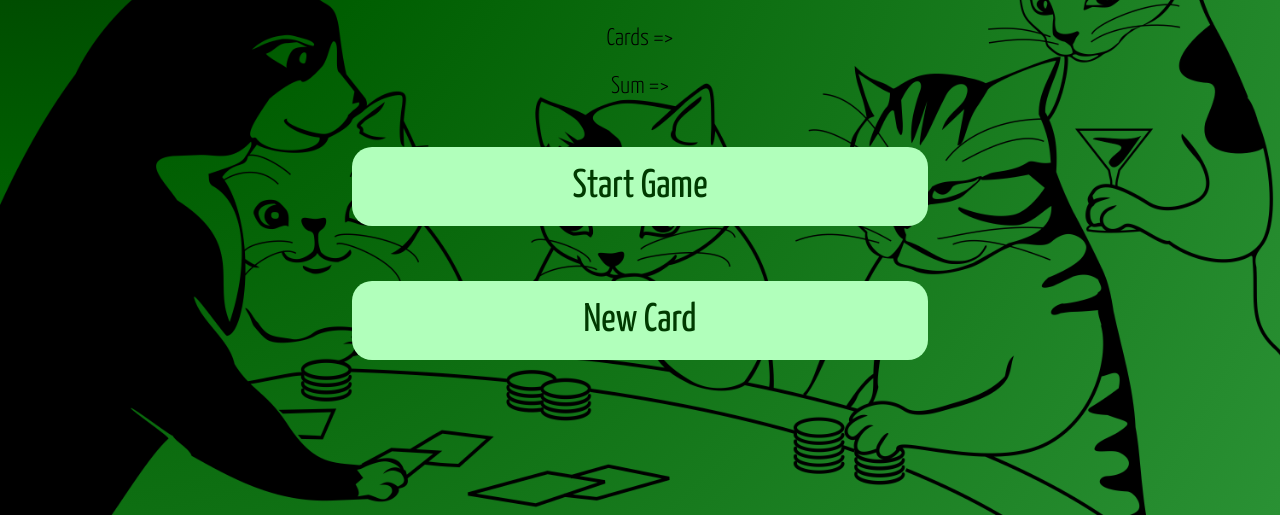
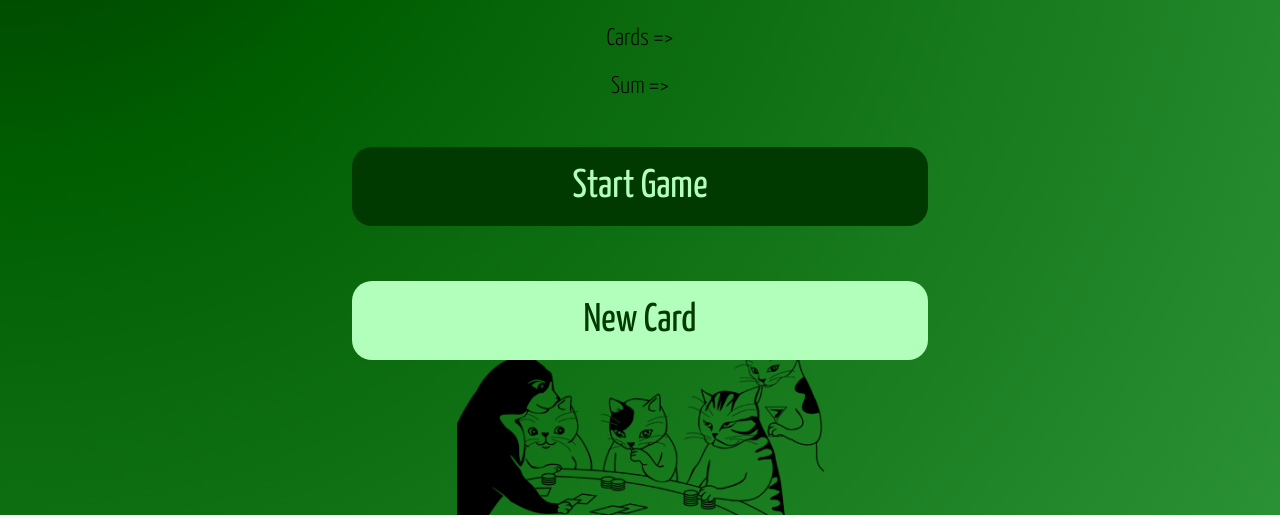
Before and after one commit to JoleneKearse/JavaScript, a plain HTML site: page blackjack/index.html in a window 1280 px wide. Both pictures are taken after a click on the button "Start Game". Shown: the part 285-808 px from the top of the page. Drawn offline with Linux system fonts and the light colour scheme.

Commit message:
btn improvements: focus, hover, active states

```diff
--- a/blackjack/style.css
+++ b/blackjack/style.css
@@ -49,13 +49,12 @@ h1 {
 
 /* -------- LAYOUT -------- */
 body {
-    background-image: url("cat-blackjack.png"), radial-gradient(circle at top left, #004700 15%, #005e01 30%, #2A9134);
+    background-image: url("cat-blackjack-mobile.png"), radial-gradient(circle at top left, #004700 15%, #005e01 30%, #2A9134);
     background-attachment: fixed;
     background-position: bottom;
     background-repeat: no-repeat;
     background-size: contain;
     height: 100vh;
-
 }
 
 .container {
@@ -83,4 +82,20 @@ button {
     color: var(--btn-color);
     font-weight: 400;
     font-size: clamp(2rem, 2.5rem, 4rem);
+    cursor: pointer;
 }
+
+button:focus,
+button:hover {
+    background-color: var(--btn-color);
+    color: var(--btn-background);
+}
+
+button:active {
+  outline: none;
+  box-shadow: 6px 7px 10px 5px rgba(25,25,25,0.26);
+  -webkit-box-shadow: 6px 7px 10px 5px rgba(25,25,25,0.26);
+  -moz-box-shadow: 6px 7px 10px 5px rgba(25,25,25,0.26);
+  margin: 2px 5px 1px 5px;
+  transition: 100ms;
+}
```
Also changed, not shown: blackjack/cat-blackjack-mobile.png (added).
